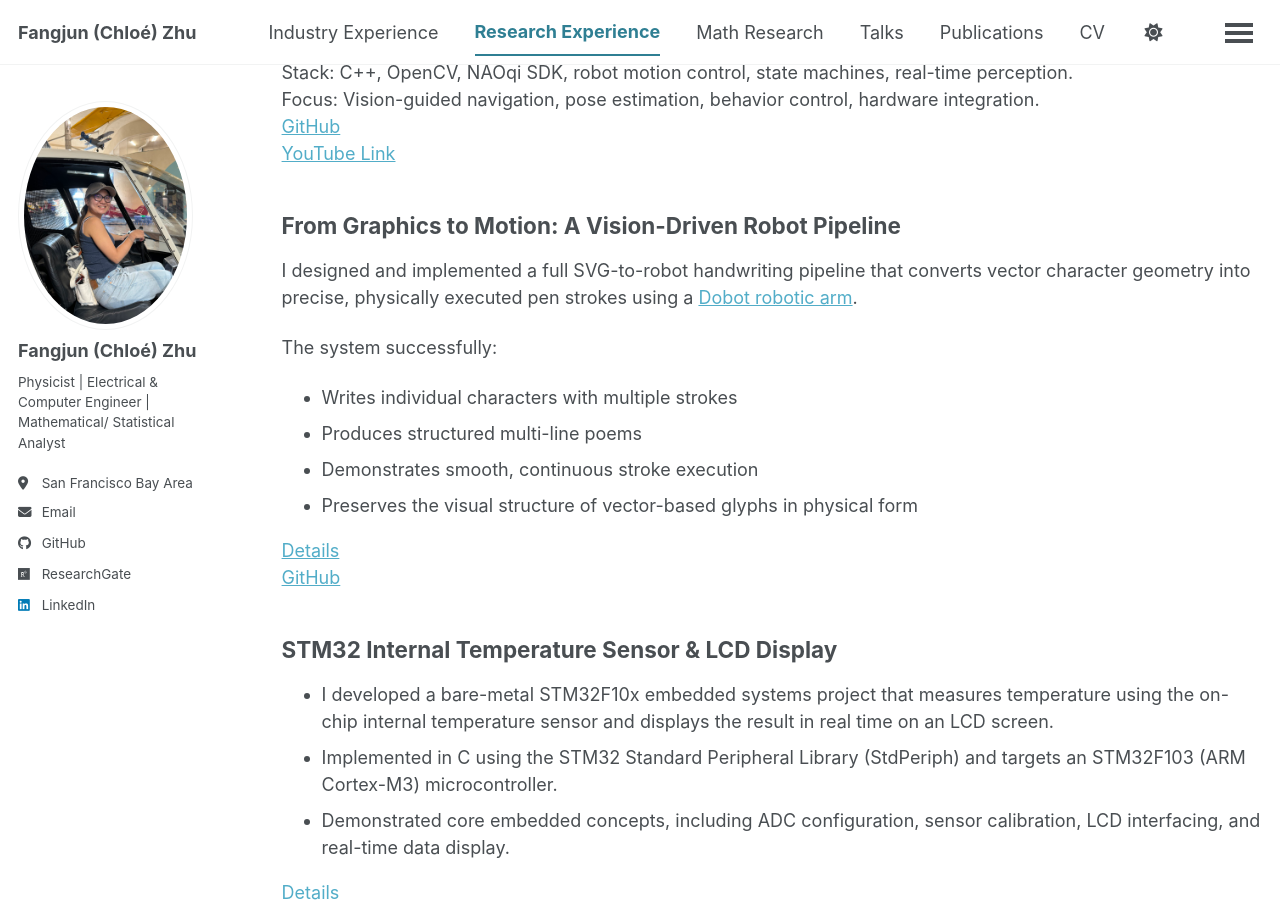
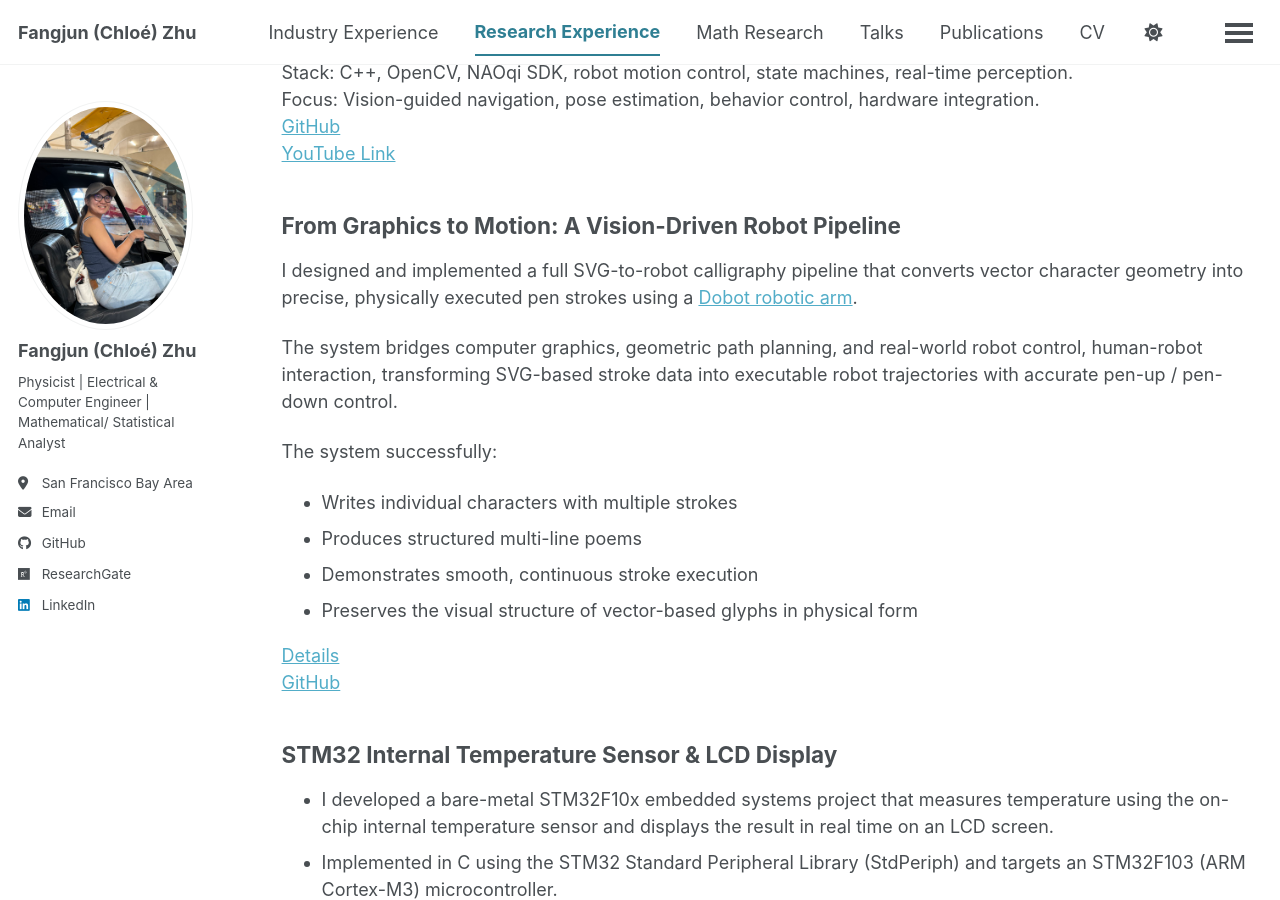
Before and after one commit to ChloeZhu1/ChloeZhu1.github.io, a Jekyll site: the page built from _pages/research-experience.md, in a window 1280 px wide and 900 px high, scrolled down 3071 px. Built offline with Jekyll 4.4.1, drawn with Linux system fonts in a browser that asks for light colours; a script bundle is joined from its source files by our own code; library files that are not in the unit come from our copies.

Commit message:
Update research-experience.md

```diff
--- a/_pages/research-experience.md
+++ b/_pages/research-experience.md
@@ -93,7 +93,9 @@ Focus: Vision-guided navigation, pose estimation, behavior control, hardware int
 [YouTube Link](https://www.youtube.com/watch?v=r45bdkmdulo)
 
 <h2 id="db">From Graphics to Motion: A Vision-Driven Robot Pipeline</h2>
-I designed and implemented a full SVG-to-robot handwriting pipeline that converts vector character geometry into precise, physically executed pen strokes using a [Dobot robotic arm](https://youtu.be/dUUH_BGZyok).
+I designed and implemented a full SVG-to-robot calligraphy pipeline that converts vector character geometry into precise, physically executed pen strokes using a [Dobot robotic arm](https://youtu.be/dUUH_BGZyok).
+
+The system bridges computer graphics, geometric path planning, and real-world robot control, human-robot interaction, transforming SVG-based stroke data into executable robot trajectories with accurate pen-up / pen-down control.
 
 The system successfully:
 * Writes individual characters with multiple strokes
```
